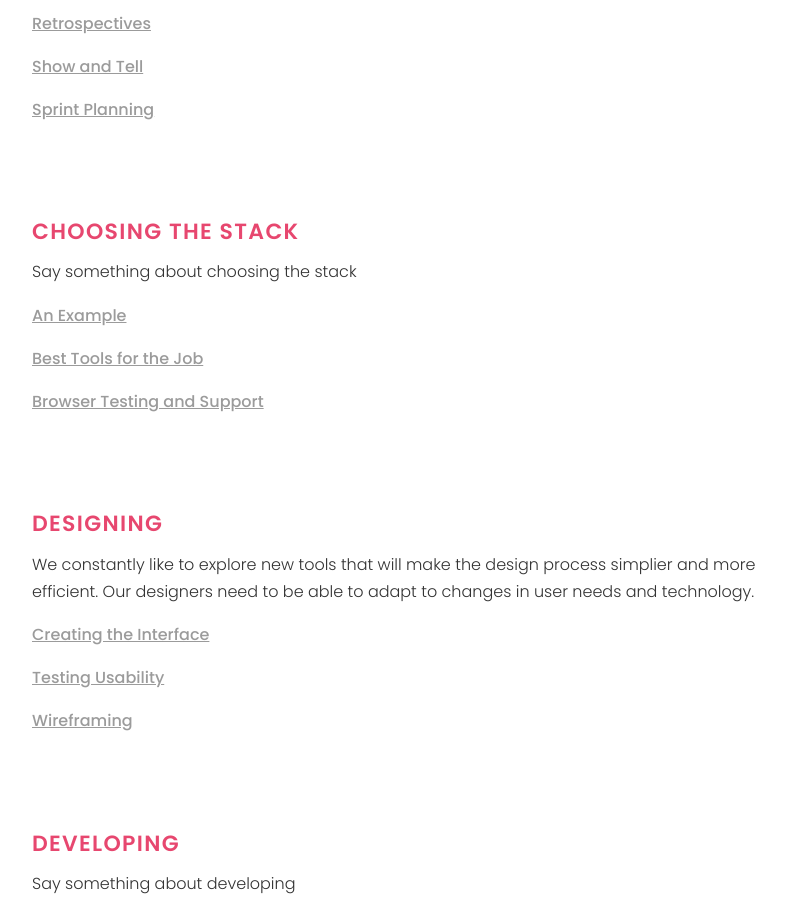
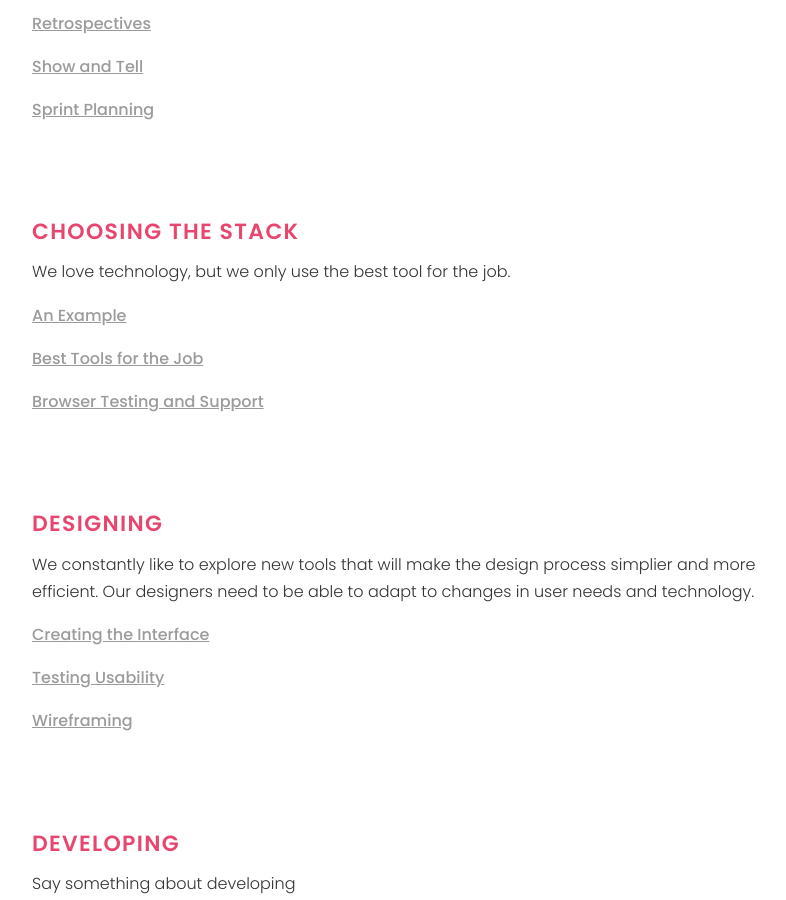
Before and after one commit to vixdigital/playbook, a Jekyll site: the page built from index.md, in a window 1280 px wide and 900 px high, scrolled down 1383 px. Shown: the whole window, without its empty margins (238-1024 px from the left). Built offline with Jekyll 4.4.1, drawn with Linux system fonts in a browser that asks for light colours.

Commit message:
Added choosing the stack header

```diff
--- a/_layouts/index.html
+++ b/_layouts/index.html
@@ -41,7 +41,7 @@ layout: default
 
     <div class="section">
         <h4 class="section__title">Choosing the Stack</h4>
-        <p>Say something about choosing the stack</p>
+        <p>We love technology, but we only use the best tool for the job.</p>
         {% for play in site.plays %}
             {% if play.categories contains "choosing-the-stack" %}
                 <p><a class="section__link" href="{{ play.url | relative_url }}">{{ play.title | escape }}</a></p>
```
